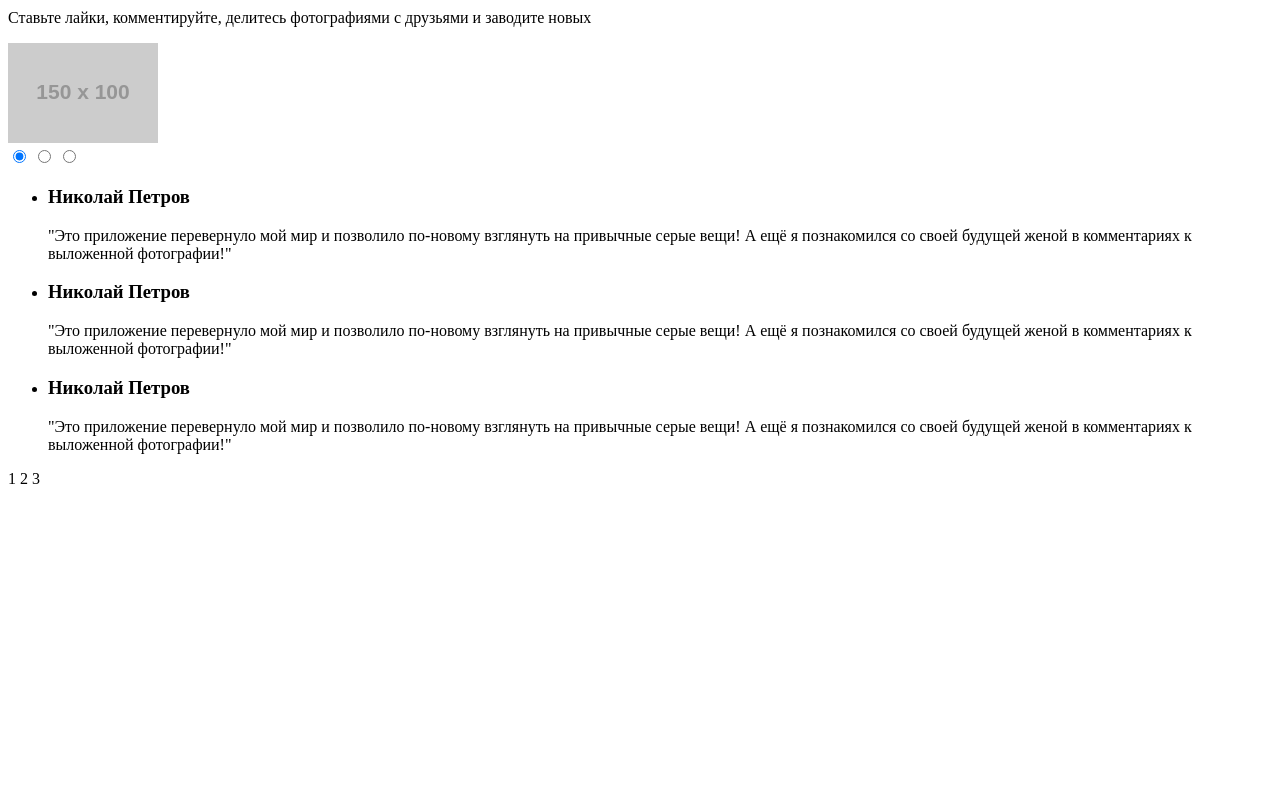
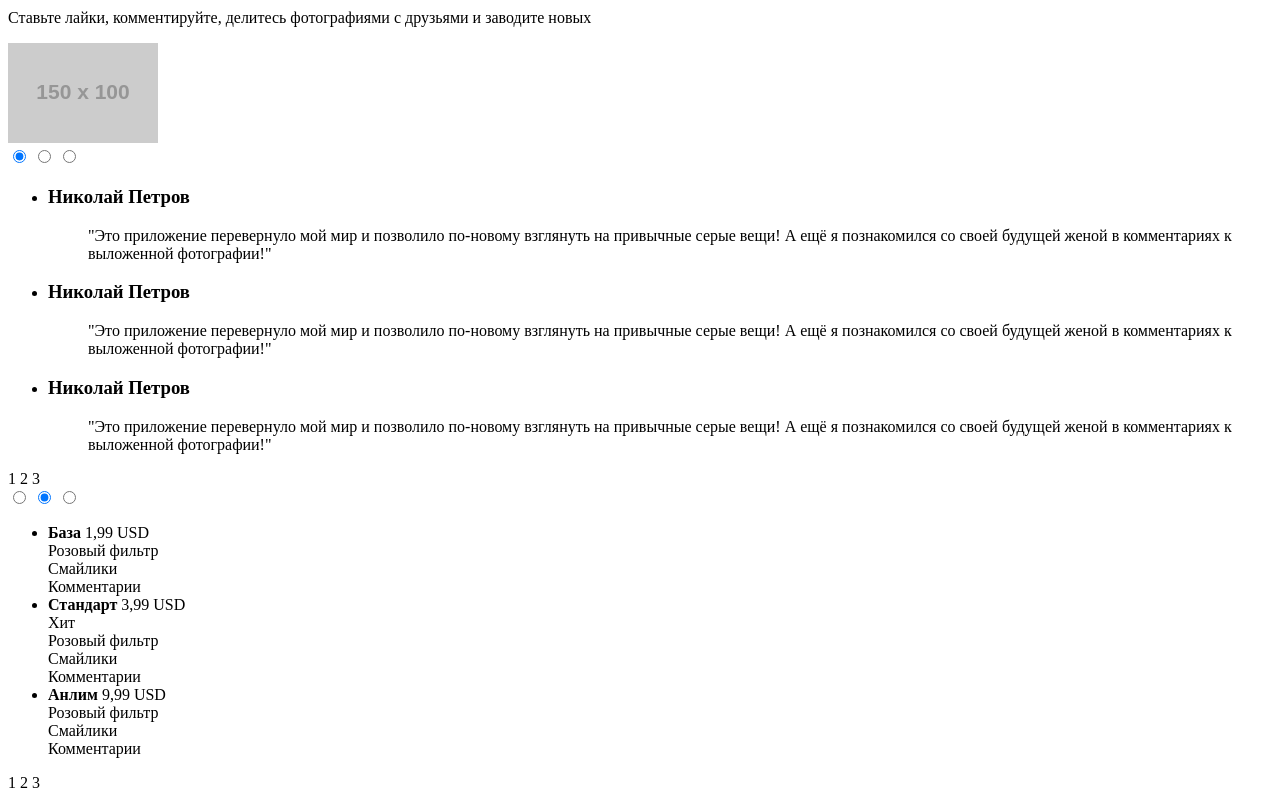
Before and after one commit to boryan48/200616-pink, a website: page index.html in a window 1280 px wide. Shown: the part 604-1404 px from the top of the page. Before the commit the page ends 1100 px from the top, so only its background shows below. Drawn offline with Linux system fonts and the light colour scheme; placeholder pictures from the web are drawn by us.

Commit message:
add block-price

```diff
--- a/index.html
+++ b/index.html
@@ -49,23 +49,27 @@
     </section>
 
     <article class="block-comments">
-      <div class="block-comments__wrapper">
+      <div class="block-comments__wrapper slider-comments">
         <input class="slider__input" type="radio" name="comments" id="comments-input-1" checked>
         <input class="slider__input" type="radio" name="comments" id="comments-input-2">
         <input class="slider__input" type="radio" name="comments" id="comments-input-3">
         <ul class="block-comments__sliders">
+
           <li class="block-comments__slider">
             <h3>Николай Петров</h3>
-            <p>"Это приложение перевернуло мой мир и позволило по-новому взглянуть на привычные серые вещи! А ещё я познакомился со своей будущей женой в комментариях к выложенной фотографии!"</p>
+            <blockquote>"Это приложение перевернуло мой мир и позволило по-новому взглянуть на привычные серые вещи! А ещё я познакомился со своей будущей женой в комментариях к выложенной фотографии!"</blockquote>
           </li>
+
           <li class="block-comments__slider">
             <h3>Николай Петров</h3>
-            <p>"Это приложение перевернуло мой мир и позволило по-новому взглянуть на привычные серые вещи! А ещё я познакомился со своей будущей женой в комментариях к выложенной фотографии!"</p>
+            <blockquote>"Это приложение перевернуло мой мир и позволило по-новому взглянуть на привычные серые вещи! А ещё я познакомился со своей будущей женой в комментариях к выложенной фотографии!"</blockquote>
           </li>
+
           <li class="block-comments__slider">
             <h3>Николай Петров</h3>
-            <p>"Это приложение перевернуло мой мир и позволило по-новому взглянуть на привычные серые вещи! А ещё я познакомился со своей будущей женой в комментариях к выложенной фотографии!"</p>
+            <blockquote>"Это приложение перевернуло мой мир и позволило по-новому взглянуть на привычные серые вещи! А ещё я познакомился со своей будущей женой в комментариях к выложенной фотографии!"</blockquote>
           </li>
+
         </ul>
         <div class="slider__number-list  slider__toggles">
           <label class="slider__radio" for="comments-input-1">1</label>
@@ -75,5 +79,52 @@
       </div>
     </article>
 
+    <article class="block-price">
+      <div class="block-price__wrapper slider-price">
+        <input class="slider__input" type="radio" name="price" id="price-input-1">
+        <input class="slider__input" type="radio" name="price" id="price-input-2" checked>
+        <input class="slider__input" type="radio" name="price" id="price-input-3">
+        <ul class="block-price__sliders">
+
+          <li class="block-price__slider  block-price__item--base">
+            <div class="block-price__item">
+              <b class="block-price__title">База</b>
+              <span class="block-price__rate">1,99 USD</span>
+            </div>
+            <div class="block-price__list">Розовый фильтр</div>
+            <div class="block-price__list">Смайлики</div>
+            <div class="block-price__list">Комментарии</div>
+          </li>
+
+          <li class="block-price__slider  block-price__item--standart">
+            <div class="block-price__item">
+              <b class="block-price__title">Стандарт</b>
+              <span class="block-price__rate">3,99 USD</span>
+              <div class="block-price__hit">Хит</div>
+            </div>
+            <div class="block-price__list  block-price__list--checked">Розовый фильтр</div>
+            <div class="block-price__list  block-price__list--checked">Смайлики</div>
+            <div class="block-price__list  block-price__list--checked">Комментарии</div>
+          </li>
+
+          <li class="block-price__slider  block-price__item--unlimited">
+            <div class="block-price__item">
+              <b class="block-price__title">Анлим</b>
+              <span class="block-price__rate">9,99 USD</span>
+            </div>
+            <div class="block-price__list">Розовый фильтр</div>
+            <div class="block-price__list">Смайлики</div>
+            <div class="block-price__list">Комментарии</div>
+          </li>
+
+        </ul>
+        <div class="slider__number-list  slider__toggles">
+          <label class="slider__radio" for="price-input-1">1</label>
+          <label class="slider__radio" for="price-input-2">2</label>
+          <label class="slider__radio" for="price-input-3">3</label>
+        </div>
+      </div>
+    </article>
+
   </body>
 </html>
```
